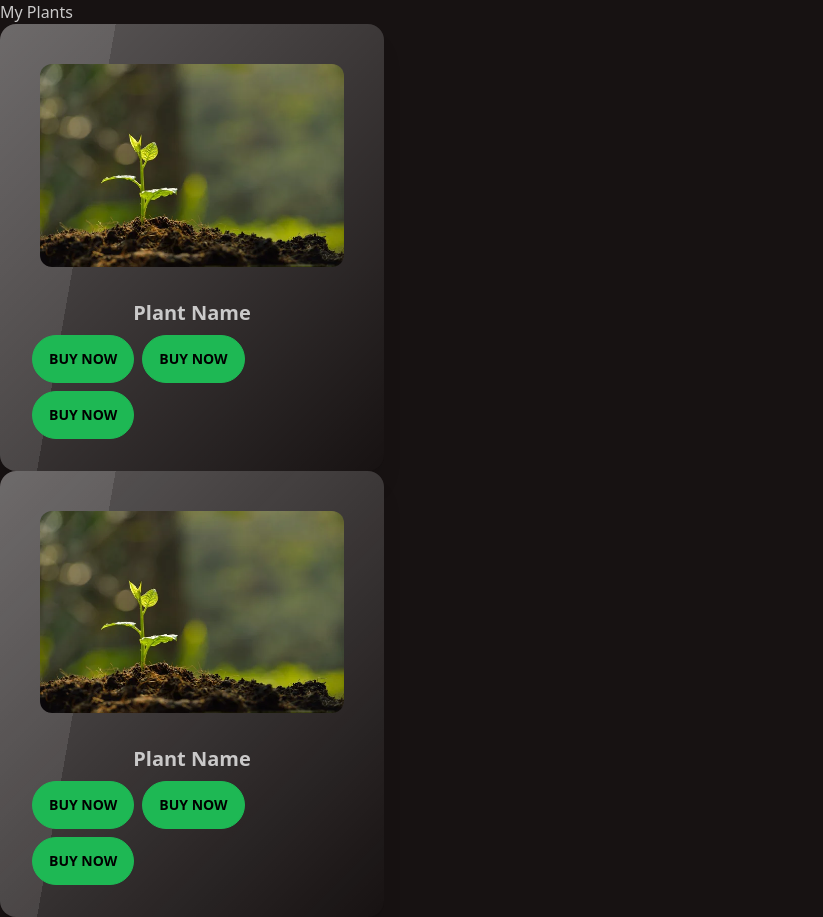
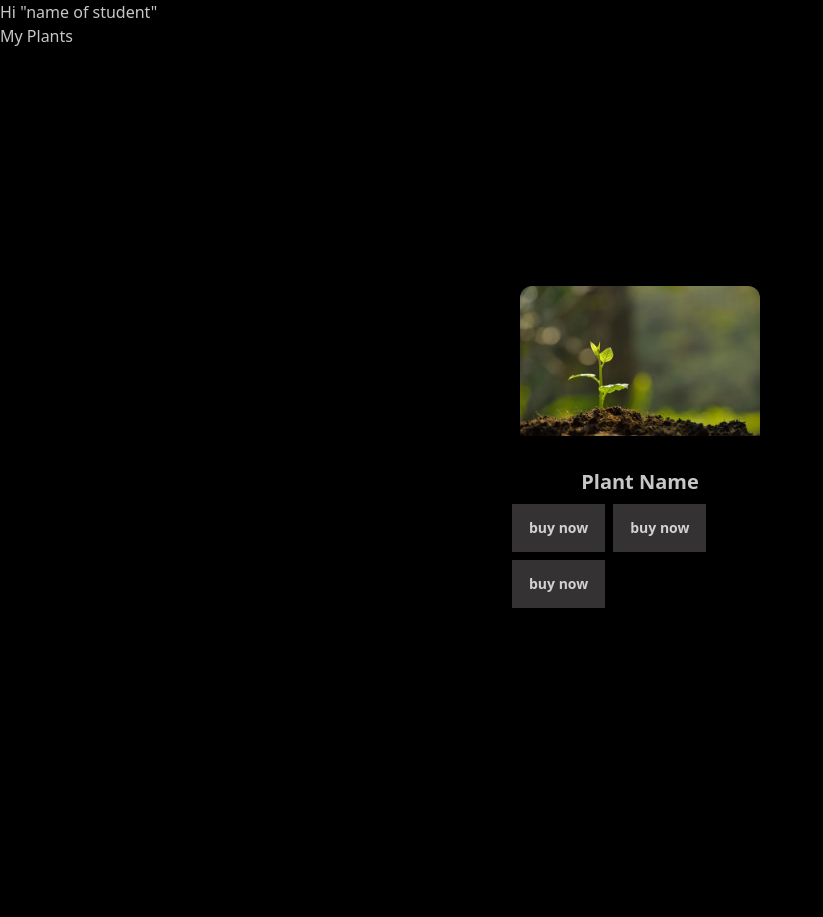
Before and after one commit to bhavikavarshney/plantProject, a React (Vite) app in the folder Client/: page / in a window 1280 px wide. Shown: the whole page, without its empty margins (0-823 px from the left). After the commit the page ends 848 px from the top, so only its background shows below. Built offline with nearby package versions, Linux system fonts and the light colour scheme.

Commit message:
resizing and placement of card

```diff
--- a/Client/index.html
+++ b/Client/index.html
@@ -1,5 +1,5 @@
 <!doctype html>
-<html lang="en" data-theme="forest">
+<html lang="en" data-theme="light">
   <head>
     <meta charset="UTF-8" />
     <link rel="icon" type="image/svg+xml" href="/vite.svg" />
--- a/Client/src/Dashboard.jsx
+++ b/Client/src/Dashboard.jsx
@@ -1,39 +1,30 @@
-import React from 'react'; // Import the React library
+import React, { useState } from 'react'; // Import the React library
 
 // Define a functional component using JSX
 const Dashboard = () => {
   return (
     <>
     <div>
+      <h>Hi "name of student"</h>
+    </div>
+    <div>
       <h>My Plants</h>
     </div>
-    <div className="card w-96 bg-base-100 shadow-xl glass">
+    <div className="flex justify-center items-center h-screen">
+    <div className="card w-80 h-96 shadow-xl">
         <figure className="px-10 pt-10">
             <img alt="plant" src="/plant.jpg" className="rounded-xl" />
         </figure>
         <div className="card-body items-center text-center">
             <h2 className="card-title">Plant Name</h2>
             {/* <p>Description if required</p> */}
-        <div className="card-actions">
-            <button className="btn btn-primary">Buy Now</button>
-            <button className="btn btn-primary">Buy Now</button>
-            <button className="btn btn-primary">Buy Now</button>
-        </div>
+            <div className="card-actions">
+                <button className="btn btn-primary">Buy Now</button>
+                <button className="btn btn-primary">Buy Now</button>
+                <button className="btn btn-primary">Buy Now</button>
+            </div>
         </div>
     </div>
-    <div className="card w-96 bg-base-100 shadow-xl glass">
-        <figure className="px-10 pt-10">
-            <img src="/plant.jpg" alt="Shoes" className="rounded-xl" />
-        </figure>
-        <div className="card-body items-center text-center">
-            <h2 className="card-title">Plant Name</h2>
-            {/* <p>Description if required</p> */}
-        <div className="card-actions">
-            <button className="btn btn-primary">Buy Now</button>
-            <button className="btn btn-primary">Buy Now</button>
-            <button className="btn btn-primary">Buy Now</button>
-        </div>
-        </div>
     </div>
     </>
   );
```
